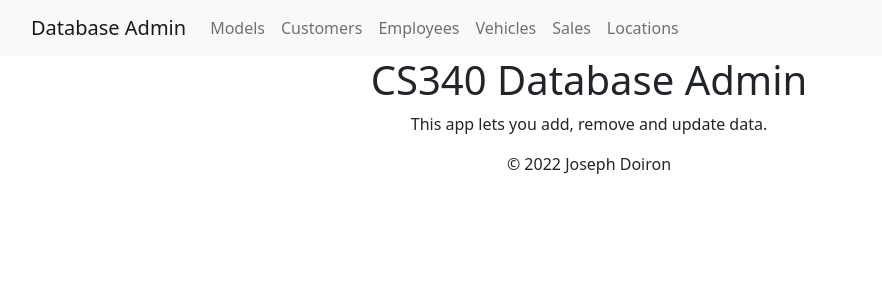
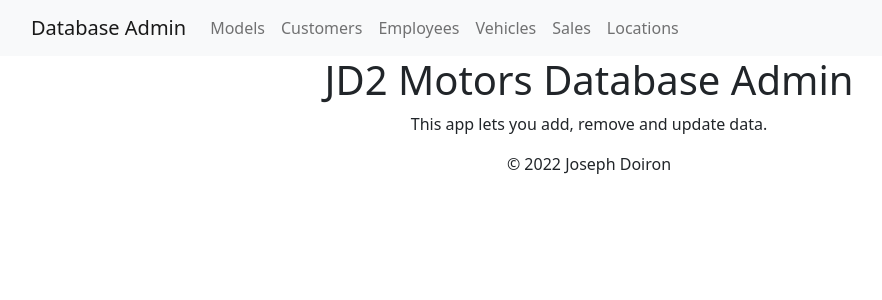
Before and after one commit to jdoiro3/cs340-course-project, a React (Create React App) app in the folder app/: page / in a window 1280 px wide. Shown: the top 300 px of the page, without its empty margins (51-933 px from the left). Built offline with nearby package versions, Linux system fonts and the light colour scheme.

Commit message:
test commit

```diff
--- a/app/src/App.js
+++ b/app/src/App.js
@@ -25,7 +25,7 @@ function App() {
     <div className="App">
         <Navigation entities={entities}></Navigation>
         <header>
-          <h1>CS340 Database Admin</h1>
+          <h1>JD2 Motors Database Admin</h1>
           <p>
             This app lets you add, remove and update data.
           </p>
```
